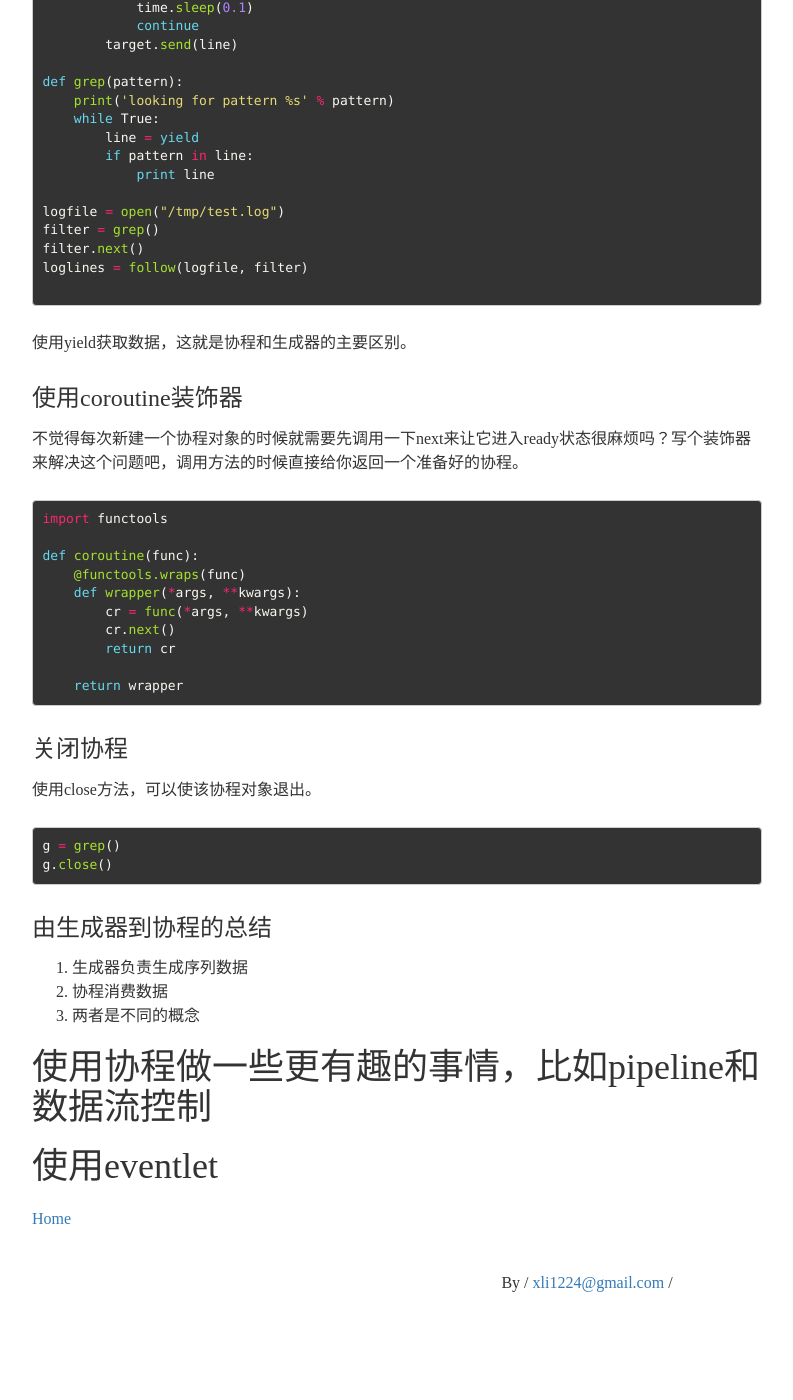
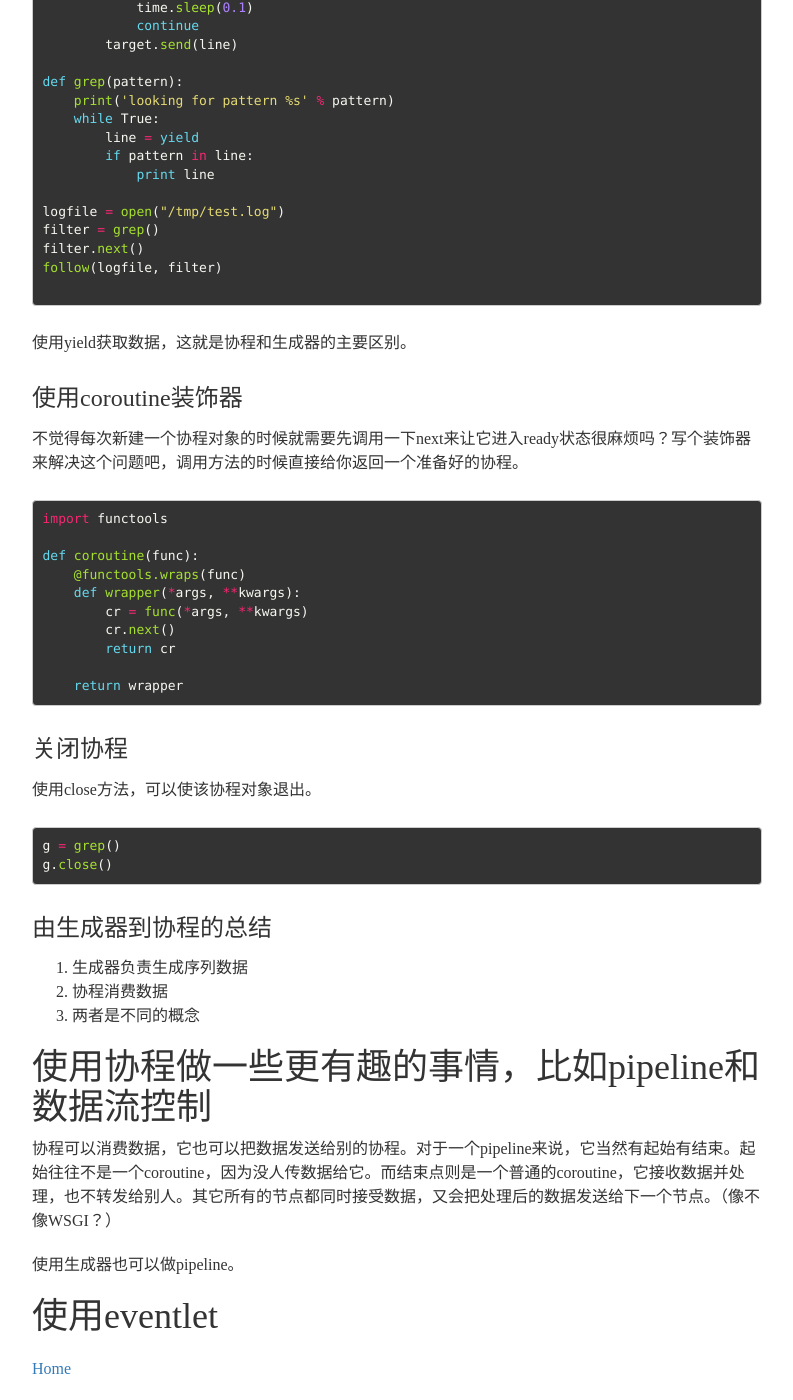
Before and after one commit to xli1224/xli1224.github.io, a Jekyll site: the page built from _posts/2017-02-11-python-coroutine.markdown, in a window 1280 px wide and 1400 px high, scrolled down 2757 px. Shown: the whole window, without its empty margins (53-846 px from the left). Built offline with Jekyll 4.4.1, drawn with Linux system fonts in a browser that asks for light colours; before the commit the page ends 4122 px from its top, so only the background shows below that.

Commit message:
coroutine draft

````diff
--- a/_posts/2017-02-11-python-coroutine.markdown
+++ b/_posts/2017-02-11-python-coroutine.markdown
@@ -136,7 +136,7 @@ def grep(pattern):
 logfile = open("/tmp/test.log")
 filter = grep()
 filter.next()
-loglines = follow(logfile, filter)
+follow(logfile, filter)
 
 ```
 
@@ -173,6 +173,8 @@ g.close()
 3. 两者是不同的概念
 
 # 使用协程做一些更有趣的事情，比如pipeline和数据流控制
+协程可以消费数据，它也可以把数据发送给别的协程。对于一个pipeline来说，它当然有起始有结束。起始往往不是一个coroutine，因为没人传数据给它。而结束点则是一个普通的coroutine，它接收数据并处理，也不转发给别人。其它所有的节点都同时接受数据，又会把处理后的数据发送给下一个节点。（像不像WSGI？）
 
+使用生成器也可以做pipeline。
 
 # 使用eventlet
````
